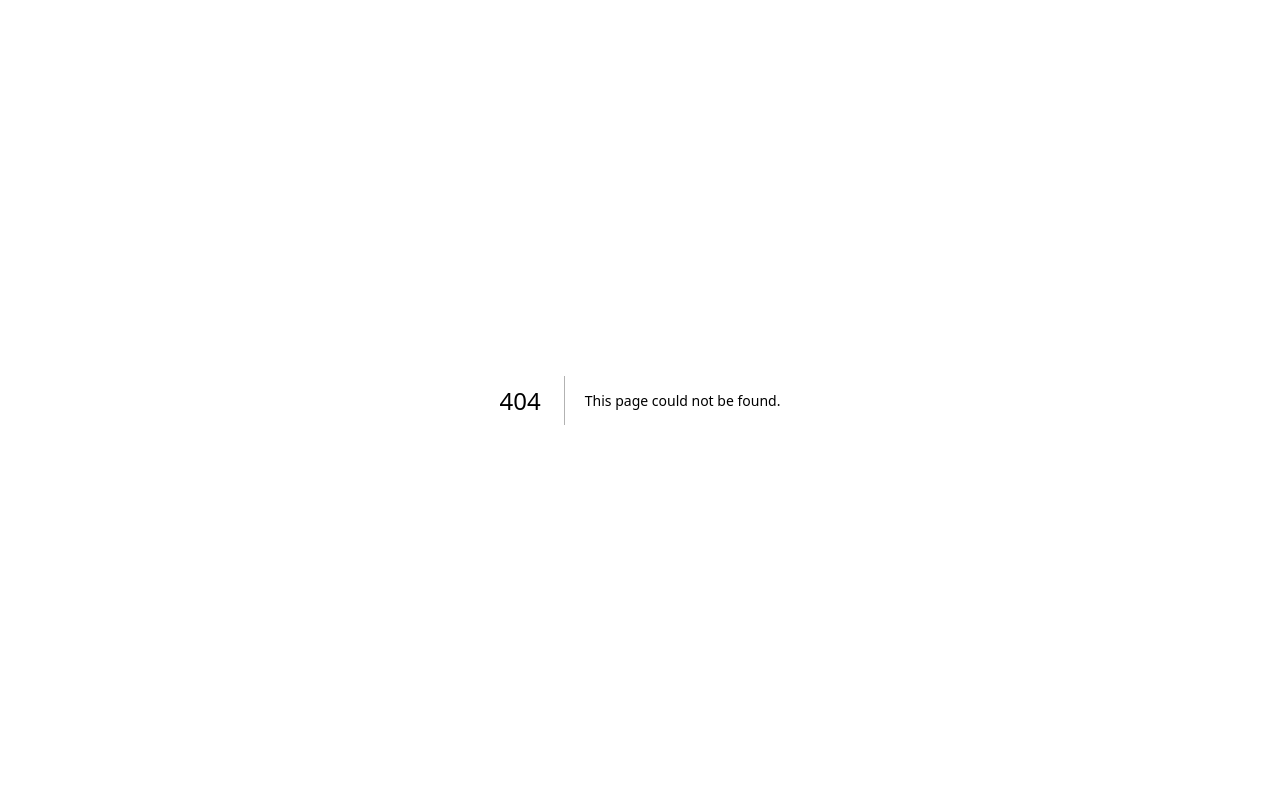
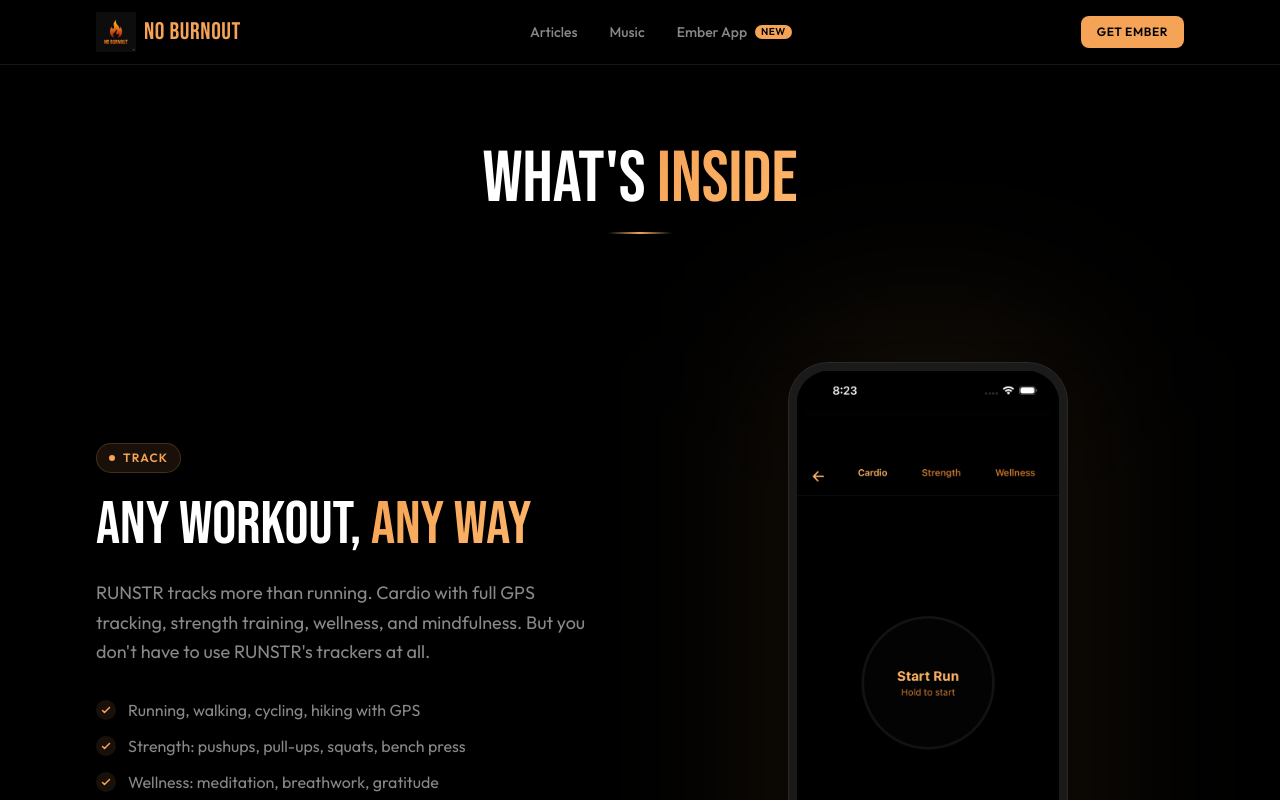
Before and after one commit to HealthNoteLabs/RUNSTR-Website, a Next.js app: page /ember in a window 1280 px wide. Before the commit this address had no page. Shown: the top 800 px of the page. Built offline with nearby package versions, Linux system fonts and the light colour scheme.

Commit message:
feat: add Ember app showcase page

```diff
--- /dev/null
+++ b/src/app/ember/page.tsx
@@ -0,0 +1,24 @@
+import { Header, Footer } from "@/components/layout";
+import {
+  Features,
+  AppScreenshots,
+  Rewards,
+  CharityPartners,
+  CallToAction,
+} from "@/components/sections";
+
+export default function EmberPage() {
+  return (
+    <>
+      <Header />
+      <main className="pt-16">
+        <Features />
+        <AppScreenshots />
+        <Rewards />
+        <CharityPartners />
+        <CallToAction />
+      </main>
+      <Footer />
+    </>
+  );
+}
```
